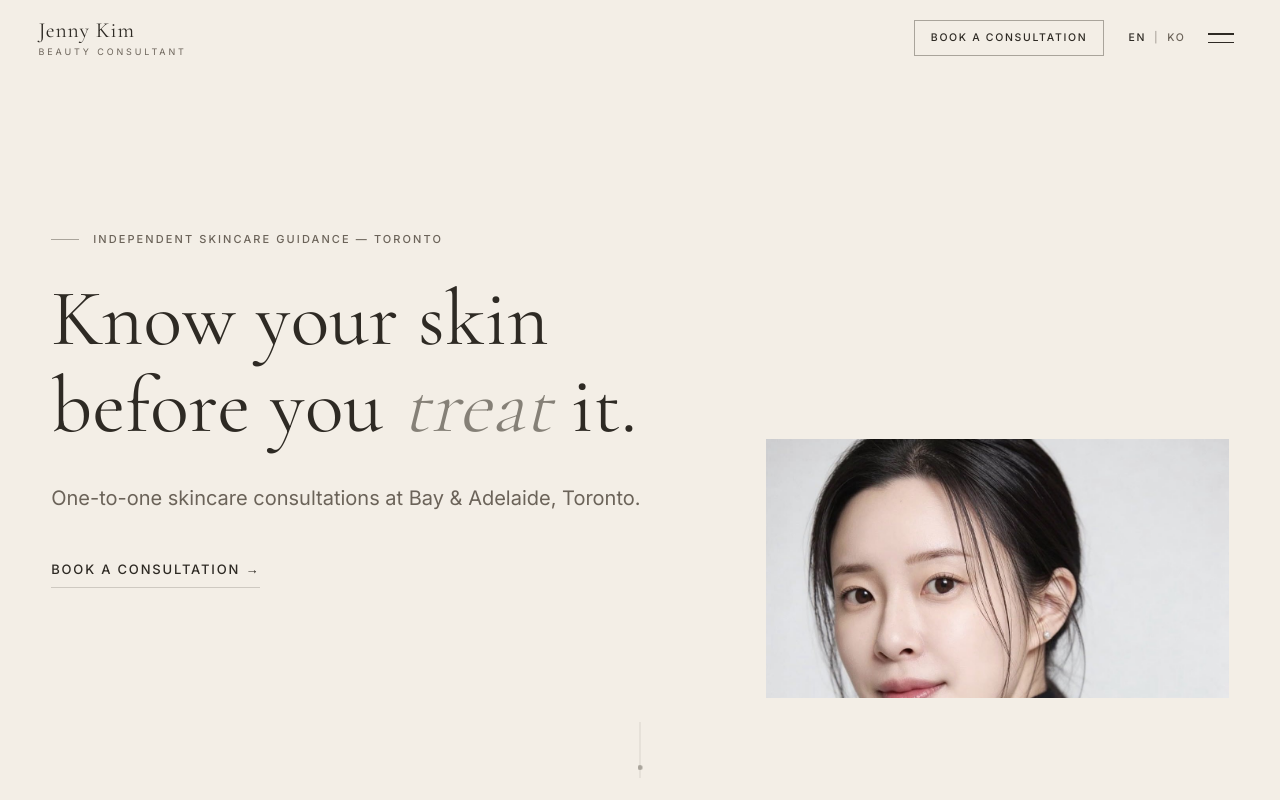
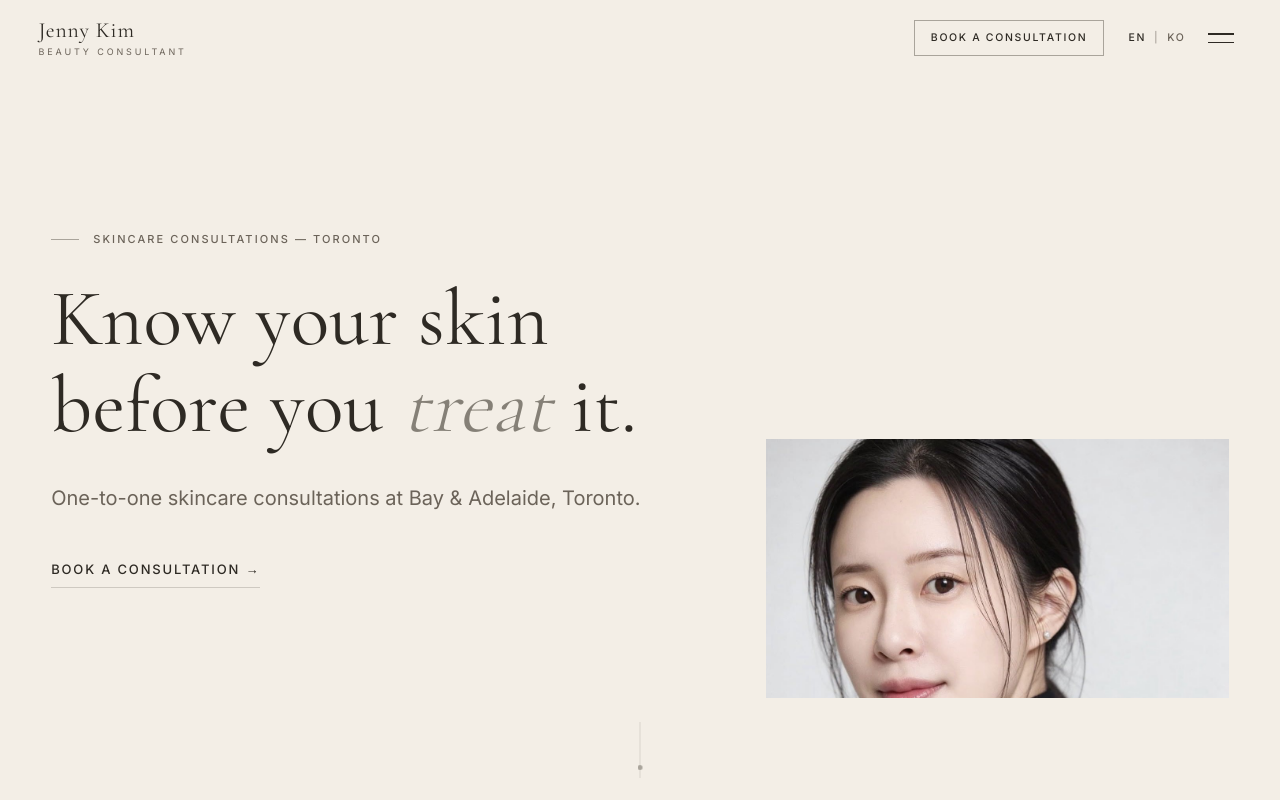
Before and after one commit to kyungleekim92-cmd/jenny-kim-beauty, a Next.js app: page / in a window 1280 px wide. Shown: the top 800 px of the page. Built offline with nearby package versions, Linux system fonts and the light colour scheme.

Commit message:
Use natural skincare consultation labels in both languages

```diff
--- a/components/Hero.tsx
+++ b/components/Hero.tsx
@@ -9,7 +9,7 @@ const line = (i: number) => ({ "--i": i }) as CSSProperties;
 
 const copy = {
   en: {
-    eyebrow: "Independent skincare guidance",
+    eyebrow: "Skincare consultations",
     city: "Toronto",
     line1: "Know your skin",
     line2: (
@@ -22,7 +22,7 @@ const copy = {
     alt: "Portrait of Jenny Kim, independent beauty consultant",
   },
   ko: {
-    eyebrow: "독립 스킨케어 컨설팅",
+    eyebrow: "스킨케어 상담",
     city: "토론토",
     line1: "시술보다 먼저,",
     line2: (
```
